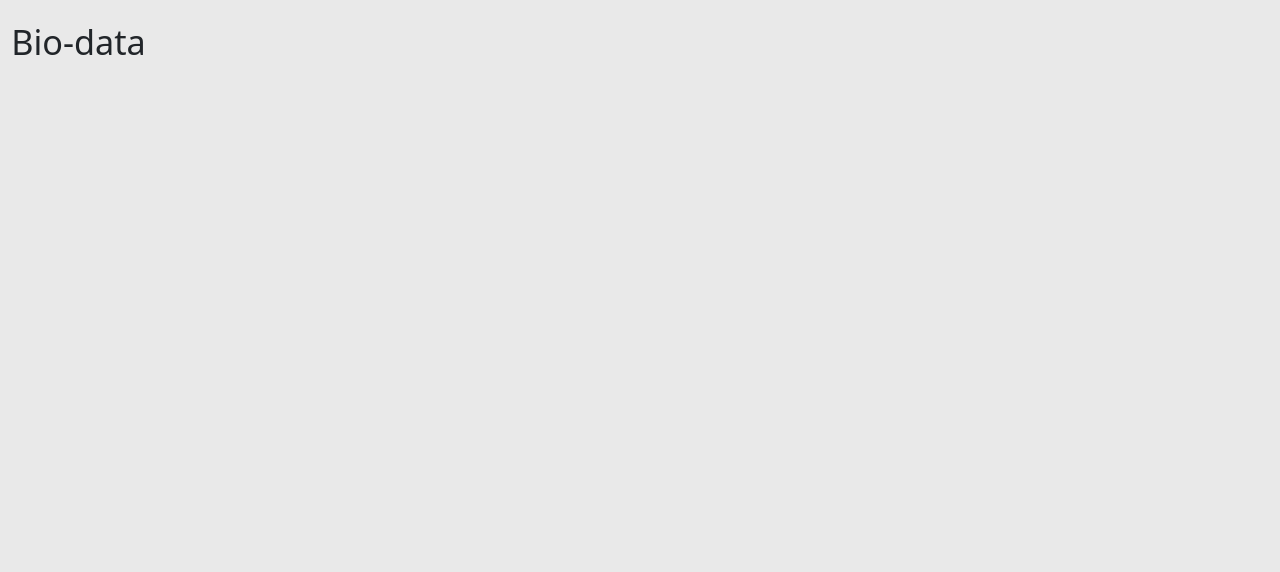
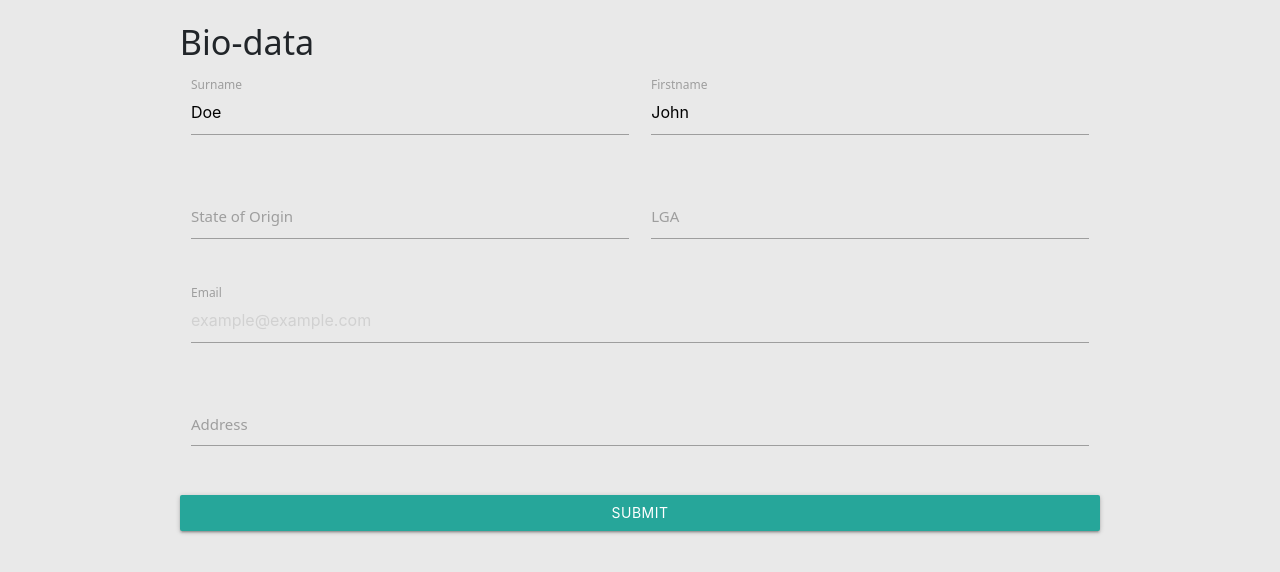
Before and after one commit to Instant-Deposit-Interns/school-portal-abel, a plain HTML site: page dashboard/bio-data.html in a window 1280 px wide. Drawn offline with nearby package versions, Linux system fonts and the light colour scheme; files that its build step writes are made by us from their sources.

Commit message:
added bio-data

```diff
--- a/dashboard/bio-data.html
+++ b/dashboard/bio-data.html
@@ -26,7 +26,83 @@
   </head>
   <body>
     <div class="container-fluid">
-      <h4>Bio-data</h4>
+      <div class="row justify-content-center">
+        <div class="col-9">
+          <h4>Bio-data</h4>
+          <form>
+            <div class="row">
+              <div class="input-field col">
+                <input
+                  type="text"
+                  name="surname"
+                  id="surname"
+                  class="validate"
+                  value="Doe"
+                  required
+                />
+                <label for="surname">Surname</label>
+              </div>
+              <div class="input-field col">
+                <input
+                  type="text"
+                  name="firstname"
+                  id="firstname"
+                  class="validate"
+                  value="John"
+                  required
+                />
+                <label for="firstname">Firstname</label>
+              </div>
+            </div>
+            <div class="row">
+              <div class="input-field col">
+                <input
+                  type="text"
+                  name="state"
+                  id="state"
+                  class="validate"
+                  required
+                />
+                <label for="state">State of Origin</label>
+              </div>
+              <div class="input-field col">
+                <input
+                  type="text"
+                  name="lga"
+                  id="lga"
+                  class="validate"
+                  required
+                />
+                <label for="lga">LGA</label>
+              </div>
+            </div>
+            <div class="row">
+              <div class="input-field col">
+                <input
+                  type="text"
+                  name="email"
+                  id="email"
+                  class="validate"
+                  placeholder="example@example.com"
+                  required
+                />
+                <label for="email">Email</label>
+              </div>
+            </div>
+            <div class="row">
+              <div class="input-field col">
+                <textarea id="address" class="materialize-textarea"></textarea>
+                <label for="address">Address</label>
+              </div>
+            </div>
+            <div class="row">
+              <button class="btn waves-effect waves-light" type="submit">
+                Submit
+              </button>
+            </div>
+          </form>
+        </div>
+      </div>
     </div>
     <!-- scripts -->
     <script
```
Also changed, not shown: dashboard.html (+5 -3 lines).
